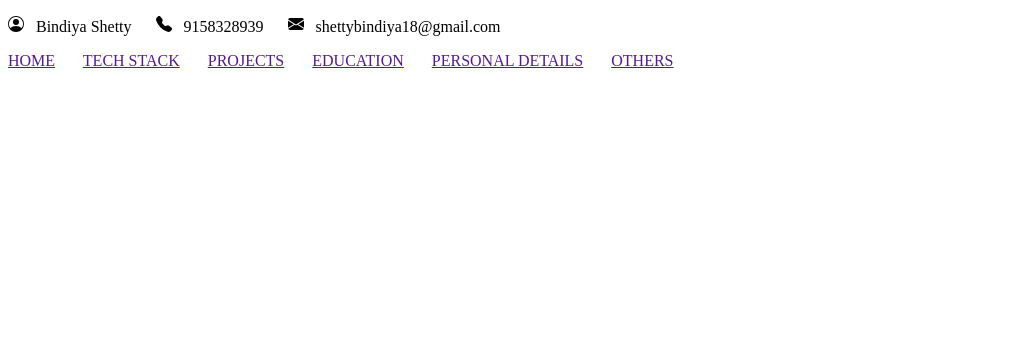
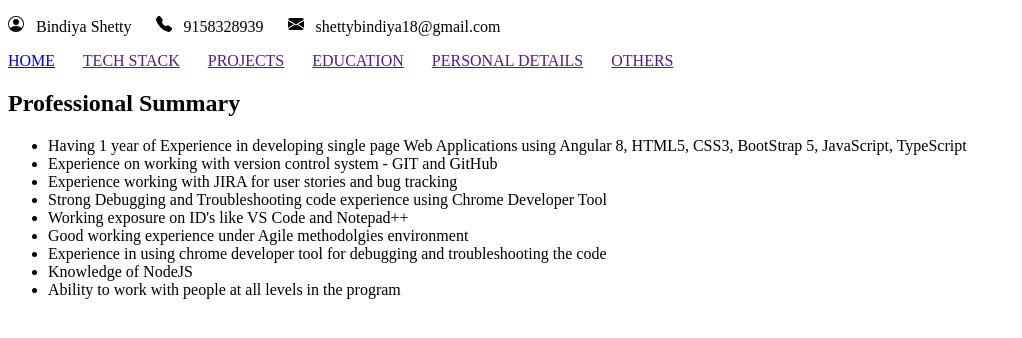
Before and after one commit to BindiyaShetty18/my-profile, a plain HTML site: page index.html in a window 1280 px wide. Shown: the whole page, without its empty margins (0-1022 px from the left). Drawn offline with Linux system fonts and the light colour scheme.

Commit message:
Designed a home section
Designed a home section

```diff
--- a/index.html
+++ b/index.html
@@ -20,7 +20,7 @@
 
     <!-- Navigation section -->
     <nav>
-        <a href="">HOME</a>&nbsp;&nbsp;&nbsp;&nbsp;&nbsp;&nbsp;
+        <a href="#home">HOME</a>&nbsp;&nbsp;&nbsp;&nbsp;&nbsp;&nbsp;
         <a href="">TECH STACK</a>&nbsp;&nbsp;&nbsp;&nbsp;&nbsp;&nbsp;
         <a href="">PROJECTS</a>&nbsp;&nbsp;&nbsp;&nbsp;&nbsp;&nbsp;
         <a href="">EDUCATION</a>&nbsp;&nbsp;&nbsp;&nbsp;&nbsp;&nbsp;
@@ -29,7 +29,24 @@
     </nav>
 
     <!-- Main Section -->
-    <section></section>
+    <section>
+        <!-- Home Section -->
+        <section id="home">
+            <h2>Professional Summary</h2>
+            <ul>
+              <li>Having 1 year of Experience in developing single page Web Applications using Angular 8, HTML5, CSS3, BootStrap 5, JavaScript, TypeScript</li>
+              <li>Experience on working with version control system - GIT and GitHub</li>
+              <li>Experience working with JIRA for user stories and bug tracking</li>
+              <li>Strong Debugging and Troubleshooting code experience using Chrome Developer Tool</li>
+              <li>Working exposure on ID's like VS Code and Notepad++</li>
+              <li>Good working experience under Agile methodolgies environment</li>
+              <li>Experience in using chrome developer tool for debugging and troubleshooting the code</li>
+              <li>Knowledge of NodeJS</li>
+              <li>Ability to work with people at all levels in the program</li>
+
+            </ul>
+        </section>
+    </section>
 
     <!-- Footer Section -->
     <footer></footer>
```
